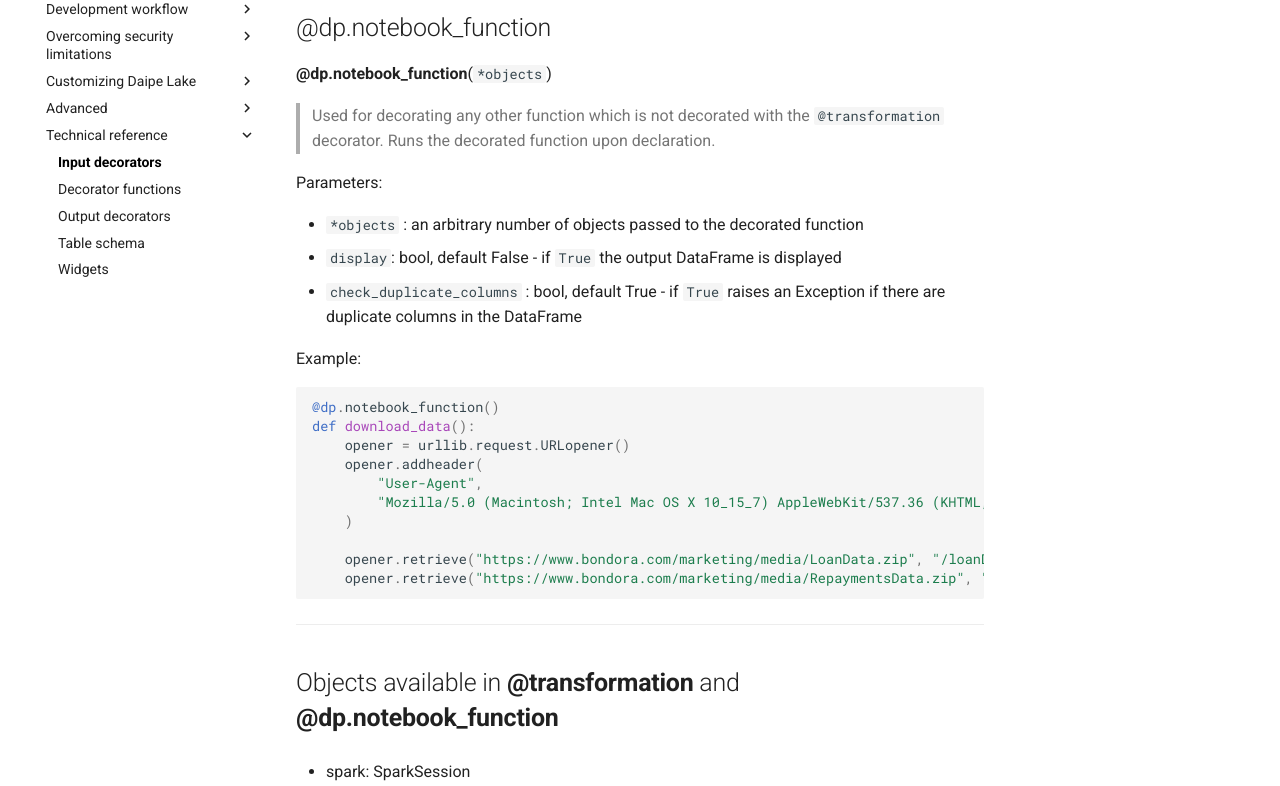
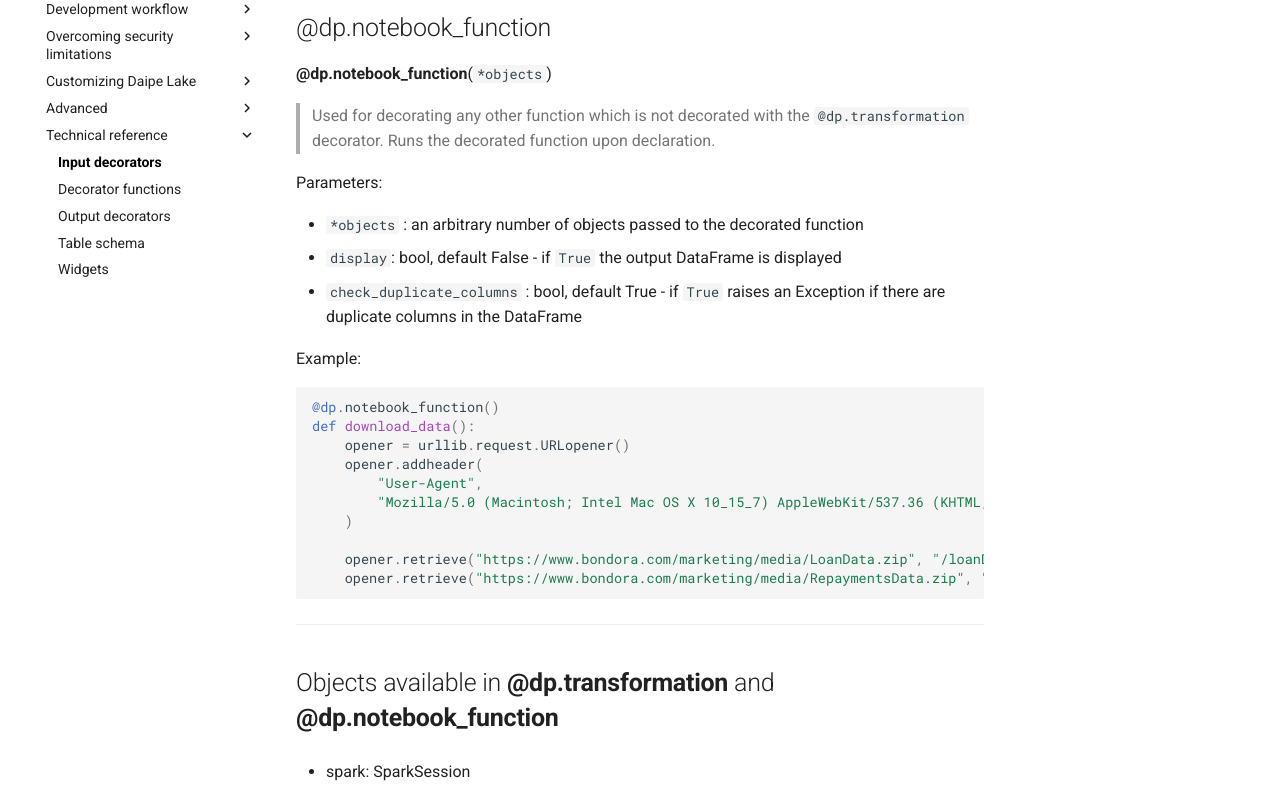
Before and after one commit to daipe-ai/platform-docs, an MkDocs documentation site: the page built from docs/input-decorators.md, in a window 1280 px wide and 1400 px high, scrolled down 667 px. Shown: the part 153-939 px from the top of the window. Built offline with MkDocs 1.6.1 and Material for MkDocs 9.7.7, drawn with Linux system fonts in a browser that asks for light colours; comment, search, counter and statistics services are not loaded.

Commit message:
Import daipe as dp fix

```diff
--- a/docs/input-decorators.md
+++ b/docs/input-decorators.md
@@ -27,7 +27,7 @@ def join_loans_and_repayments(df1: DataFrame, df2: DataFrame):
 ## @dp.notebook_function {#notebook_function}
 __@dp.notebook_function__(`*objects`)
 
-> Used for decorating any other function which is not decorated with the `@transformation` decorator. Runs the decorated function upon declaration.
+> Used for decorating any other function which is not decorated with the `@dp.transformation` decorator. Runs the decorated function upon declaration.
 
 Parameters:
 
@@ -52,7 +52,7 @@ def download_data():
 
 ---
 
-## Objects available in __@transformation__ and __@dp.notebook_function__ {#objects_available_in_decorators}
+## Objects available in __@dp.transformation__ and __@dp.notebook_function__ {#objects_available_in_decorators}
 
 - spark: SparkSession
 
```
Also changed, not shown: docs/writing-function-output.md (+1 -1 lines).
